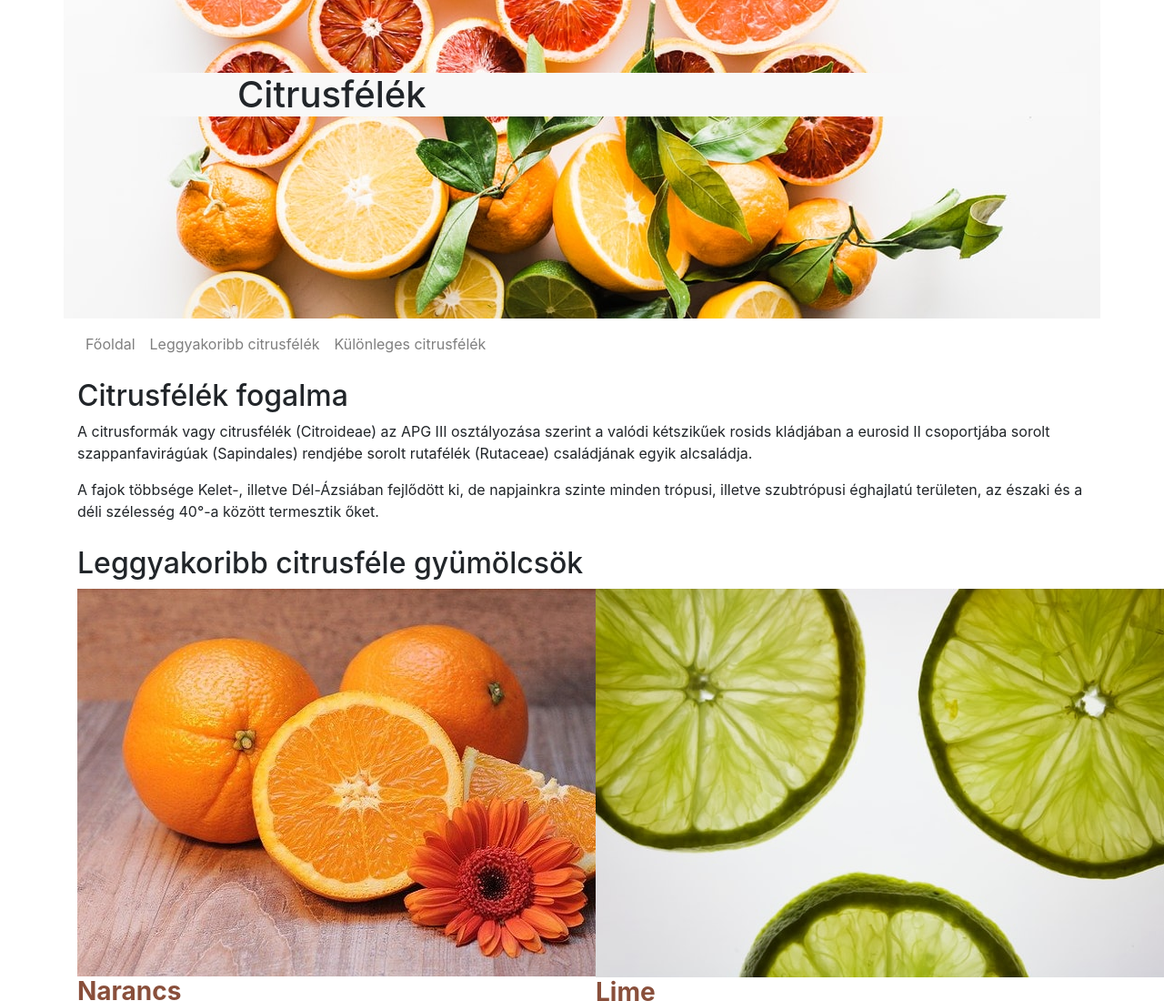
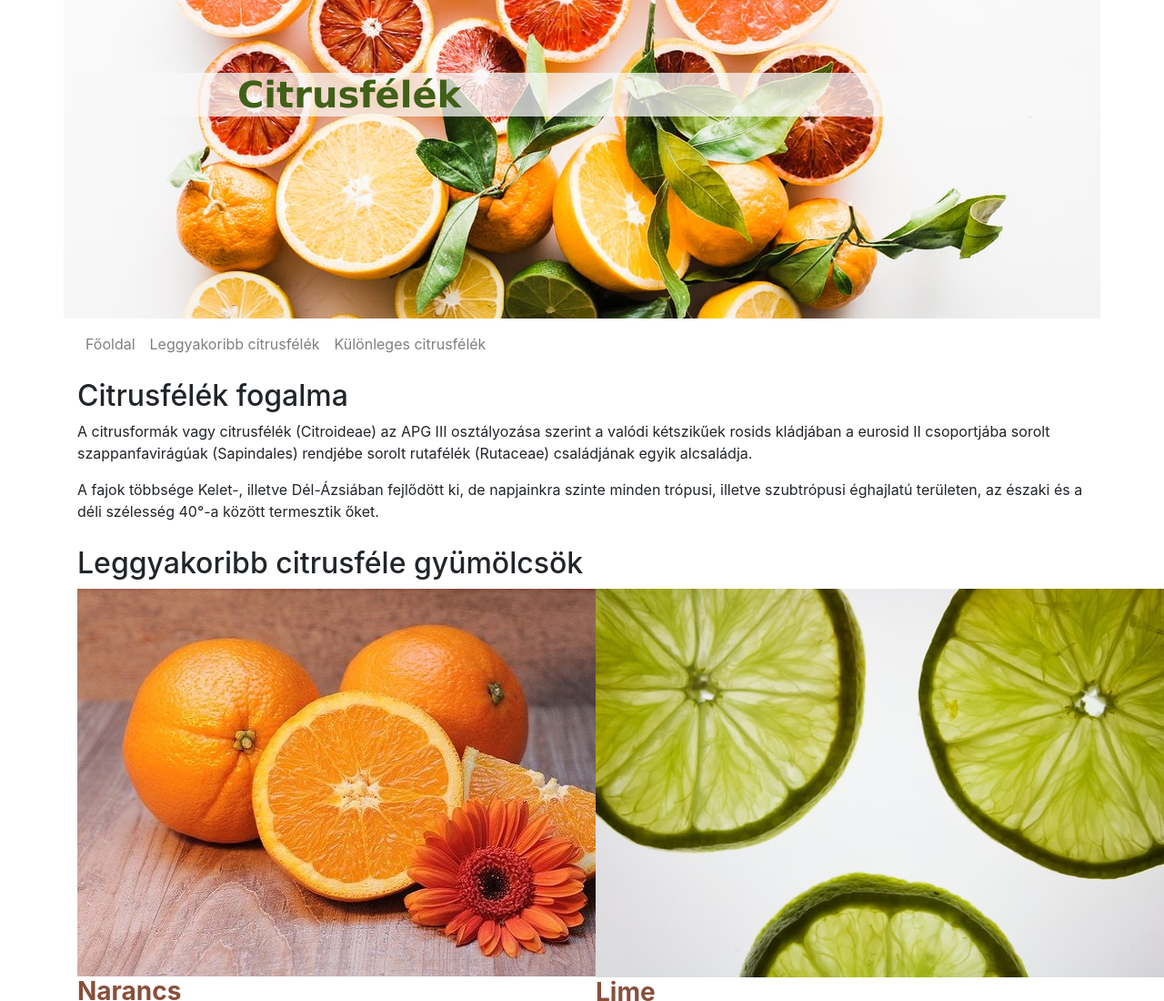
Before and after one commit to Trisztanovits/citrus-webfeladat, a plain HTML site: page index.html in a window 1280 px wide. Shown: the top 1100 px of the page at 91% size. Drawn offline with Linux system fonts and the light colour scheme.

Commit message:
4. feladat kész

```diff
--- a/css/style.css
+++ b/css/style.css
@@ -7,7 +7,10 @@ header{
 }
 
 h1{
-    background-color: rgb(248, 248, 248);
+    background-color: rgba(248, 248, 248,75%);
+    font-family: Verdana;
+ color: #416018;
+ font-weight: bold;
     margin-top: 80px;
     padding-left: 11rem;
 }
```
